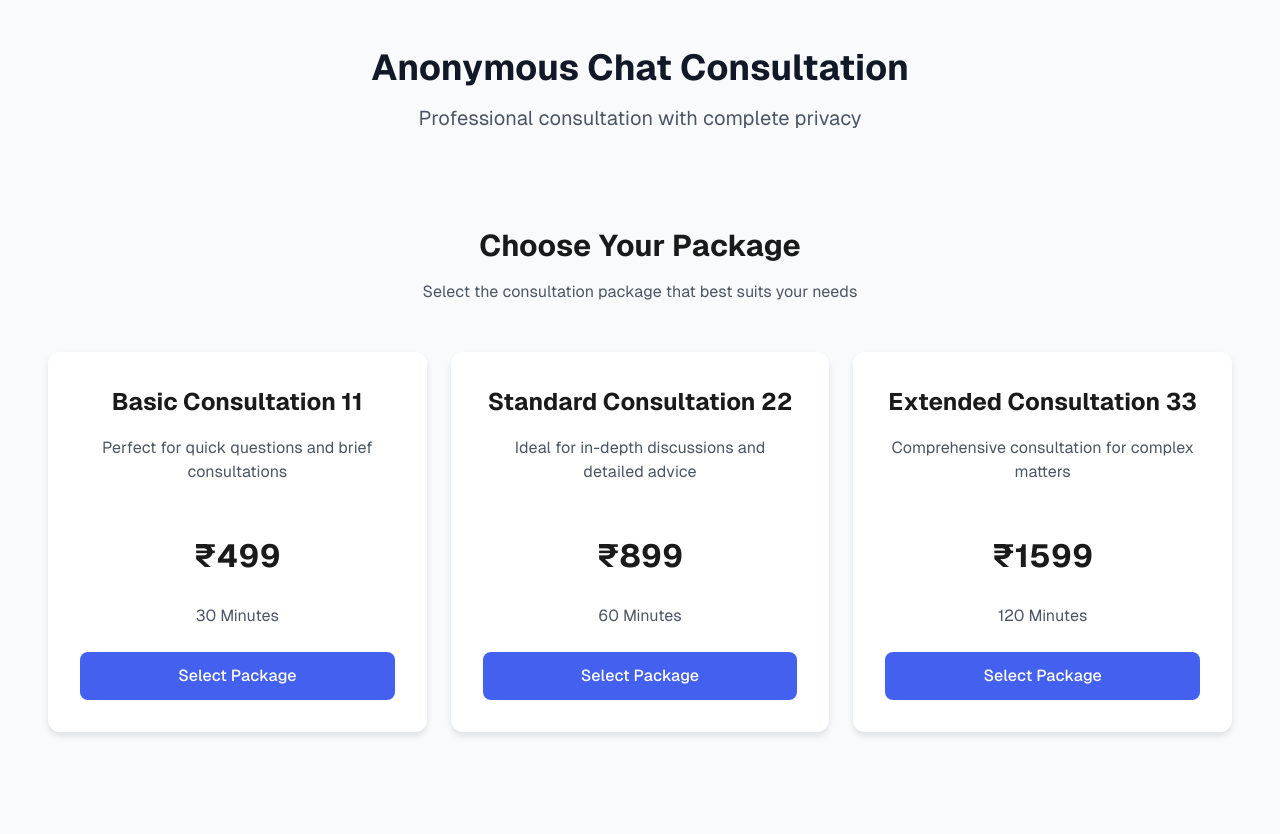
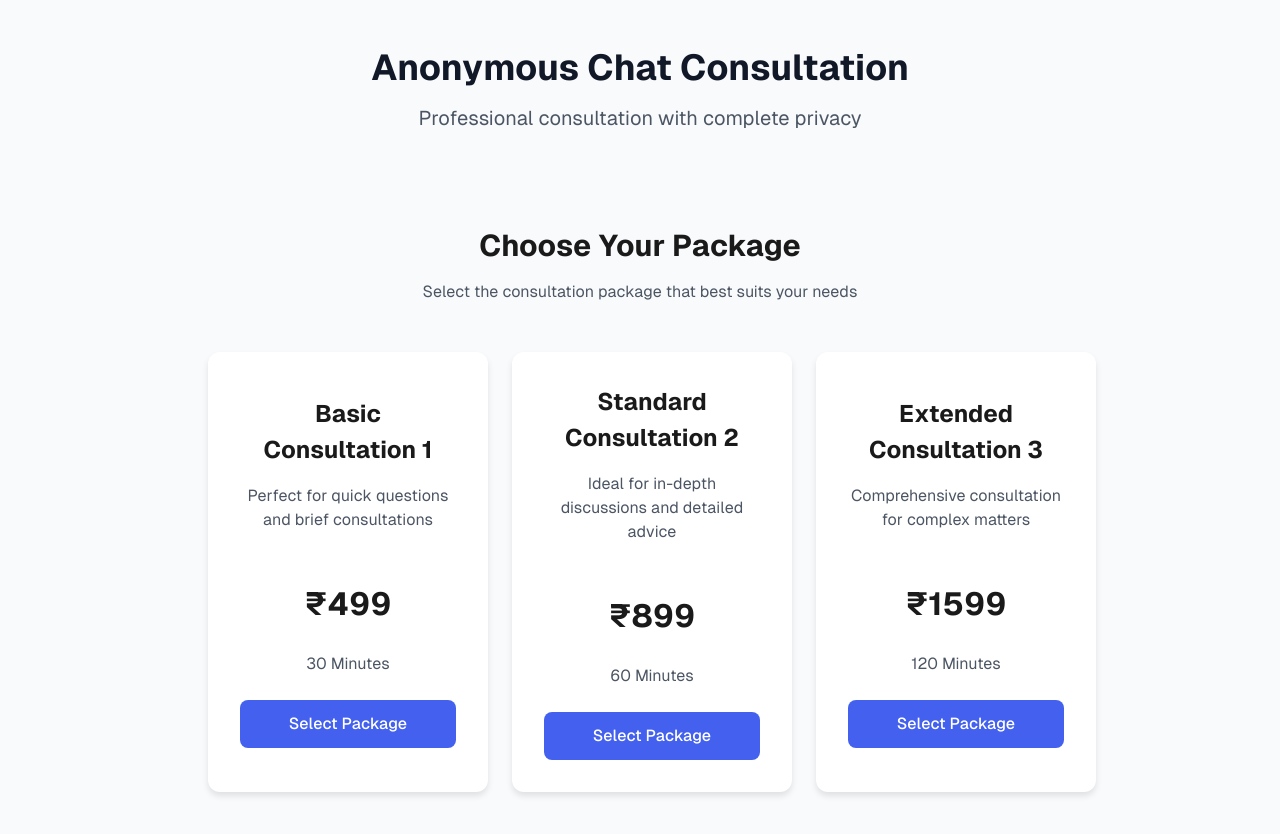
Before and after one commit to gijojohn/anonymousChat, a Next.js app: page / in a window 1280 px wide. Shown: the top 834 px of the page. Built offline with nearby package versions, Linux system fonts and the light colour scheme.

Commit message:
text alignment

```diff
--- a/src/app/page.tsx
+++ b/src/app/page.tsx
@@ -1,16 +1,16 @@
 'use client';
 
-import { PackagesSection } from "@/components/packages-section"; // This should work based on your tsconfig
+import { PackagesSection } from "@/components/packages-section";
 
 export default function Page() {
   return (
-    <main className="min-h-screen bg-gray-50">
-      <div className="max-w-7xl mx-auto py-12 px-4 sm:px-6 lg:px-8">
-        <div className="text-center mb-12">
-          <h1 className="text-4xl font-bold text-gray-900 mb-4">
+    <main className="min-h-screen bg-gray-50 font-sans">
+      <div className="mx-auto py-12 text-center max-w-4xl"> {/* Added text-center and max-w-4xl */}
+        <div className="mb-12 px-4"> {/* Added px-4 for padding on small screens */}
+          <h1 className="text-4xl font-bold text-gray-900 mb-4 text-center !important"> {/* Added text-center */}
             Anonymous Chat Consultation
           </h1>
-          <p className="text-xl text-gray-600">
+          <p className="text-xl text-gray-600 text-center !important"> {/* Added text-center */}
             Professional consultation with complete privacy
           </p>
         </div>
--- a/src/components/packages-section.tsx
+++ b/src/components/packages-section.tsx
@@ -6,21 +6,21 @@ import React from 'react';
 const PACKAGES = [
   {
     id: 1,
-    title: 'Basic Consultation 11',
+    title: 'Basic Consultation 1',
     description: 'Perfect for quick questions and brief consultations',
     price: 499,
     duration: '30 Minutes',
   },
   {
     id: 2,
-    title: 'Standard Consultation 22',
+    title: 'Standard Consultation 2',
     description: 'Ideal for in-depth discussions and detailed advice',
     price: 899,
     duration: '60 Minutes',
   },
   {
     id: 3,
-    title: 'Extended Consultation 33',
+    title: 'Extended Consultation 3',
     description: 'Comprehensive consultation for complex matters',
     price: 1599,
     duration: '120 Minutes',
--- a/src/components/packages.css
+++ b/src/components/packages.css
@@ -1,3 +1,10 @@
+main h1,
+main p,
+main h2,
+main h3 {
+  text-align: center !important;
+}
+
 .packages-grid {
   display: grid;
   grid-template-columns: repeat(3, minmax(280px, 1fr));
```
